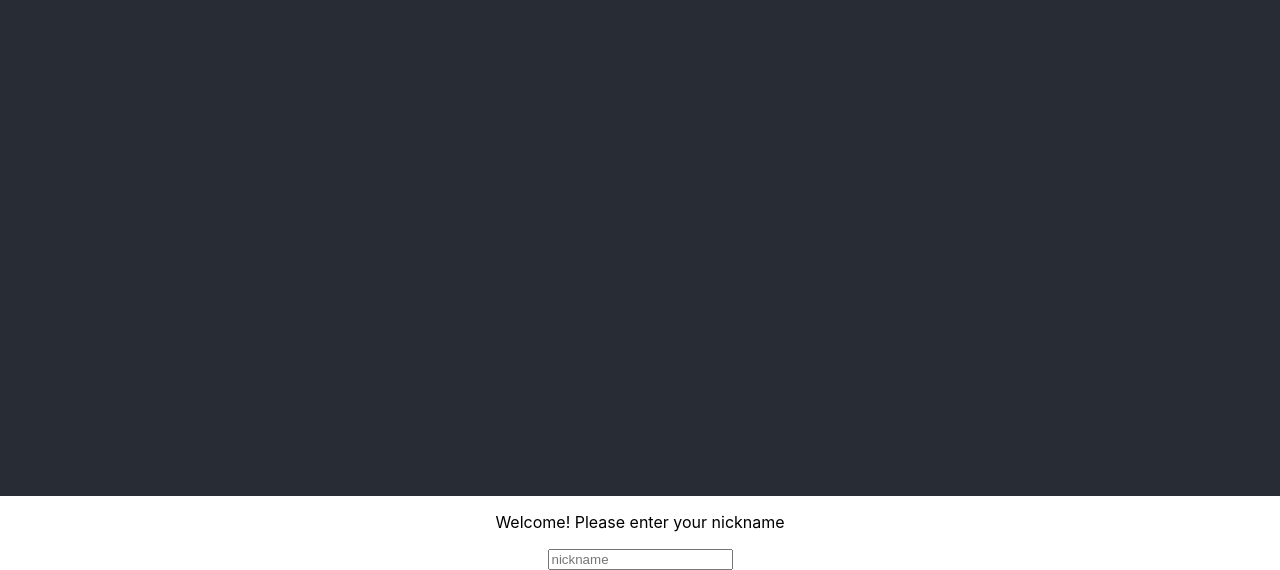
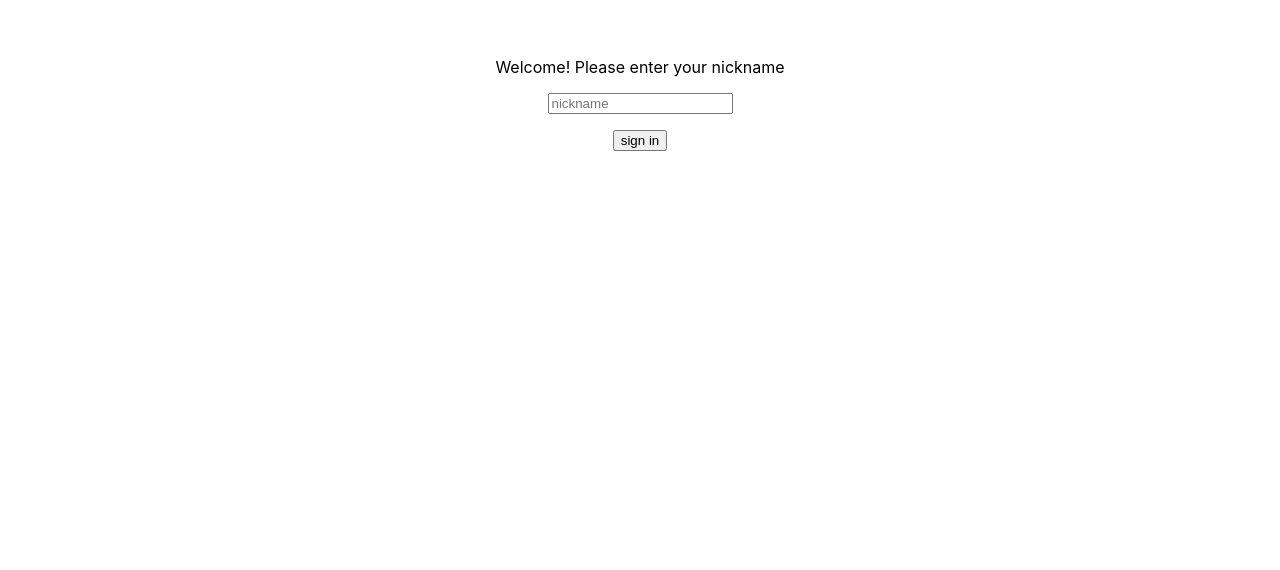
Before and after one commit to gabbyMill/Chat-Room, a React (Create React App) app: page / in a window 1280 px wide. Shown: the part 304-874 px from the top of the page. After the commit the page ends 800 px from the top, so only its background shows below. Built offline with nearby package versions, Linux system fonts and the light colour scheme.

Commit message:
basic setup

```diff
--- a/package.json
+++ b/package.json
@@ -6,6 +6,7 @@
     "@testing-library/jest-dom": "^5.15.1",
     "@testing-library/react": "^11.2.7",
     "@testing-library/user-event": "^12.8.3",
+    "node-sass": "^6.0.1",
     "react": "^17.0.2",
     "react-dom": "^17.0.2",
     "react-router-dom": "^6.0.2",
--- a/src/App.css
+++ /dev/null
@@ -1,38 +0,0 @@
-.App {
-  text-align: center;
-}
-
-.App-logo {
-  height: 40vmin;
-  pointer-events: none;
-}
-
-@media (prefers-reduced-motion: no-preference) {
-  .App-logo {
-    animation: App-logo-spin infinite 20s linear;
-  }
-}
-
-.App-header {
-  background-color: #282c34;
-  min-height: 100vh;
-  display: flex;
-  flex-direction: column;
-  align-items: center;
-  justify-content: center;
-  font-size: calc(10px + 2vmin);
-  color: white;
-}
-
-.App-link {
-  color: #61dafb;
-}
-
-@keyframes App-logo-spin {
-  from {
-    transform: rotate(0deg);
-  }
-  to {
-    transform: rotate(360deg);
-  }
-}
--- a/src/App.js
+++ b/src/App.js
@@ -1,12 +1,14 @@
-import './App.css'
+import './App.scss'
 import LoginPage from './components/LoginPage'
-import { React } from 'react'
 
 function App() {
+  function handleSignInClick(inputComponentRef) {
+    console.log(inputComponentRef.value)
+  }
+
   return (
     <div className="App">
-      <header className="App-header"></header>
-      <LoginPage />
+      <LoginPage handleSignInClick={handleSignInClick} />
     </div>
   )
 }
--- /dev/null
+++ b/src/App.scss
@@ -0,0 +1,8 @@
+.App {
+  width: 100%;
+  height: 100vh;
+  text-align: center;
+  display: flex;
+  justify-content: center;
+  align-items: center;
+}
--- a/src/components/LoginPage.jsx
+++ b/src/components/LoginPage.jsx
@@ -1,8 +1,16 @@
+import './scss/LoginPage.scss'
+import { useRef } from 'react'
+
 function LoginPage(props) {
+  const inputEl = useRef()
+
   return (
     <div className="login-page">
       <p>Welcome! Please enter your nickname</p>
-      <input type="text" placeholder="nickname" />
+      <input ref={inputEl} type="text" placeholder="nickname" />
+      <button onClick={() => props.handleSignInClick(inputEl.current)}>
+        sign in
+      </button>
     </div>
   )
 }
--- /dev/null
+++ b/src/components/scss/LoginPage.scss
@@ -0,0 +1,12 @@
+button {
+  margin-top: 1rem;
+}
+
+.login-page {
+  display: flex;
+  flex-direction: column;
+  justify-content: center;
+  align-items: center;
+  width: 60%;
+  height: 70%;
+}
```
Also changed, not shown: 1 other file (tests, documents, lock files or other folders).
